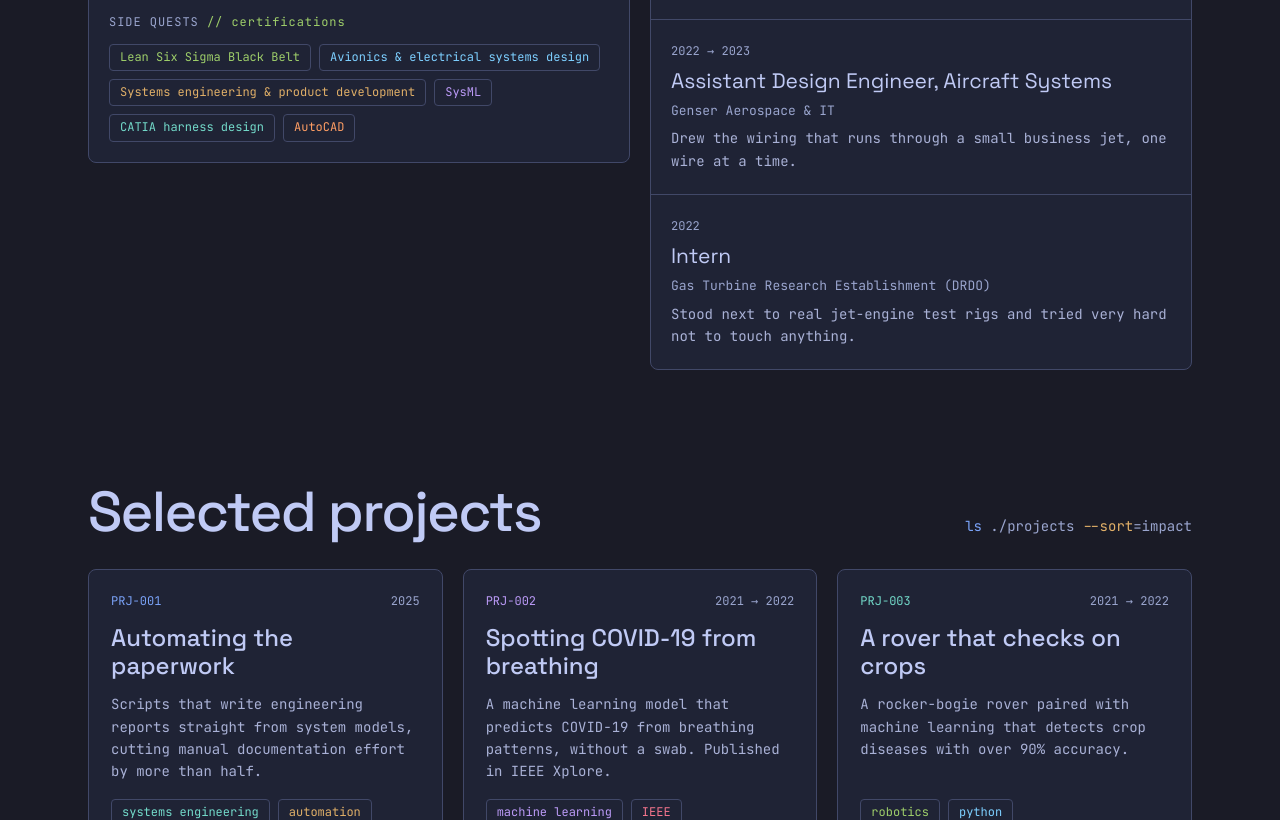
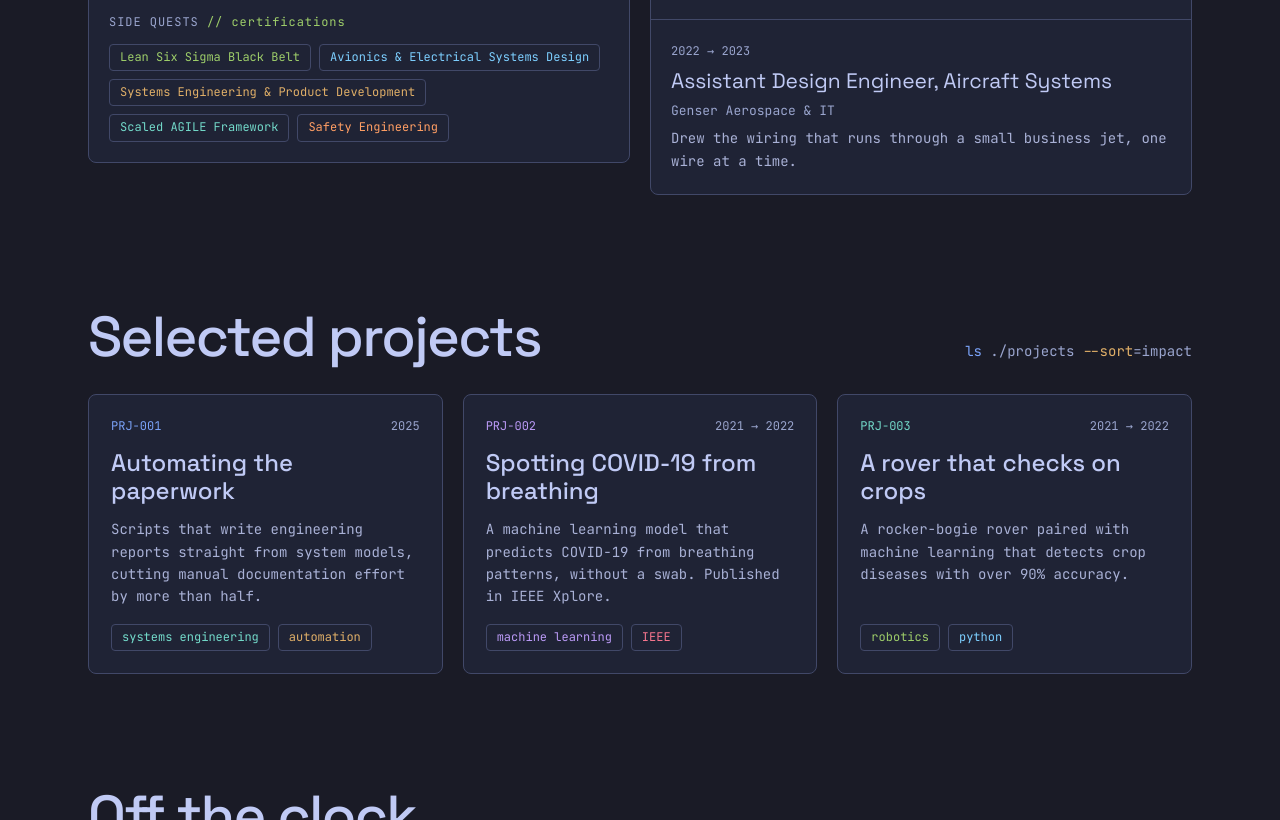
Before and after one commit to PixelStrider/LandingPageForMoi, a plain HTML site: page index.html in a window 1280 px wide. Shown: the part 2616-3436 px from the top of the page. Drawn offline with Linux system fonts and the light colour scheme.

Commit message:
Revise quest tags and job roles in index.html
Updated tags and roles in the quests section of index.html.

```diff
--- a/index.html
+++ b/index.html
@@ -247,11 +247,10 @@ footer{display:flex;flex-wrap:wrap;justify-content:space-between;gap:12px;paddin
           <span class="lbl">SIDE QUESTS <span style="color:var(--green)">// certifications</span></span>
           <div class="tags" style="margin-top:0;padding-top:0">
             <span class="tag" style="color:var(--green)">Lean Six Sigma Black Belt</span>
-            <span class="tag" style="color:var(--cyan)">Avionics &amp; electrical systems design</span>
-            <span class="tag" style="color:var(--yellow)">Systems engineering &amp; product development</span>
-            <span class="tag" style="color:var(--purple)">SysML</span>
-            <span class="tag" style="color:var(--teal)">CATIA harness design</span>
-            <span class="tag" style="color:var(--orange)">AutoCAD</span>
+            <span class="tag" style="color:var(--cyan)">Avionics &amp; Electrical Systems Design</span>
+            <span class="tag" style="color:var(--yellow)">Systems Engineering &amp; Product Development</span>
+            <span class="tag" style="color:var(--teal)">Scaled AGILE Framework</span>
+            <span class="tag" style="color:var(--orange)">Safety Engineering</span>
           </div>
         </div>
       </div>
@@ -262,7 +261,6 @@ footer{display:flex;flex-wrap:wrap;justify-content:space-between;gap:12px;paddin
           <li><span class="yr" style="color:var(--green)"><span class="dot" aria-hidden="true"></span>2026 → now</span><span class="role">Associate Consultant · Products &amp; Systems Engineer</span><span class="org">Capgemini</span><span class="say">Helping a leading aircraft manufacturer get the systems inside its planes just right.</span></li>
           <li><span class="yr">2025 → 2026</span><span class="role">Systems Engineer (SE Advocate)</span><span class="org">Blue-Kei Solutions</span><span class="say">Mapped how an aircraft's avionics talk to each other, and what happens when they stop. Picked up a Tech Achiever award on the way.</span></li>
           <li><span class="yr">2022 → 2023</span><span class="role">Assistant Design Engineer, Aircraft Systems</span><span class="org">Genser Aerospace &amp; IT</span><span class="say">Drew the wiring that runs through a small business jet, one wire at a time.</span></li>
-          <li><span class="yr">2022</span><span class="role">Intern</span><span class="org">Gas Turbine Research Establishment (DRDO)</span><span class="say">Stood next to real jet-engine test rigs and tried very hard not to touch anything.</span></li>
         </ol>
       </div>
 
```
